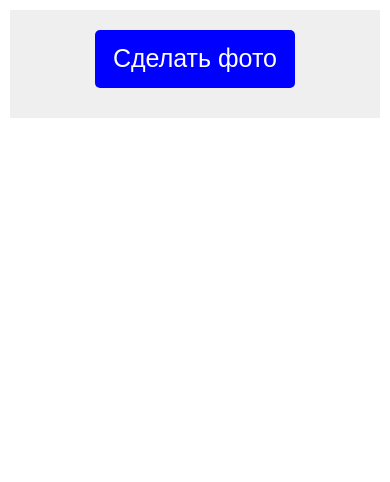
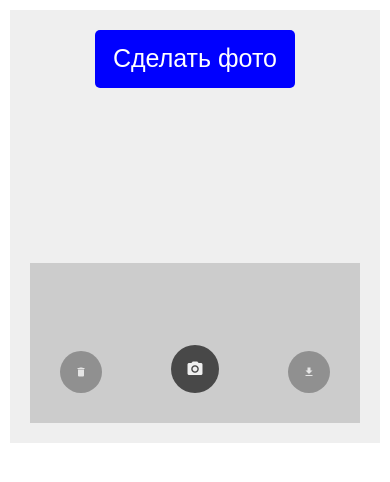
Before and after one commit to rudkik/webcam, a PHP site: page / in a window 390 px wide. Shown: the part 64-546 px from the top of the page. Run offline with PHP 8.4, Linux system fonts and the light colour scheme.

Commit message:
Вроде как сделал на пк точно надо проверить на мобилке чтоб номрально работало

```diff
--- a/assets/css/styles.css
+++ b/assets/css/styles.css
@@ -192,4 +192,13 @@ header .auth:hover{
     .app .controls #take-photo i{
         font-size: 18px;
     }
+    .app video#camera-stream,
+    .app img#snap,
+    .app #error-message
+    {
+        display: block;
+    }
+    .app .controls{
+        display: flex;
+    }
 }
--- a/index.html
+++ b/index.html
@@ -13,8 +13,9 @@
     <div class="auth"><a href="#" >Авторизоваться</a></div>
 </header>
 <div class="container">
+  <a href="#" class="on" id="on">Сделать фото</a>
   <div class="app">
-    <a href="#" class="on" id="on">Сделать фото</a>
+
     <video id="camera-stream"></video>
     <img id="snap">
 
```
